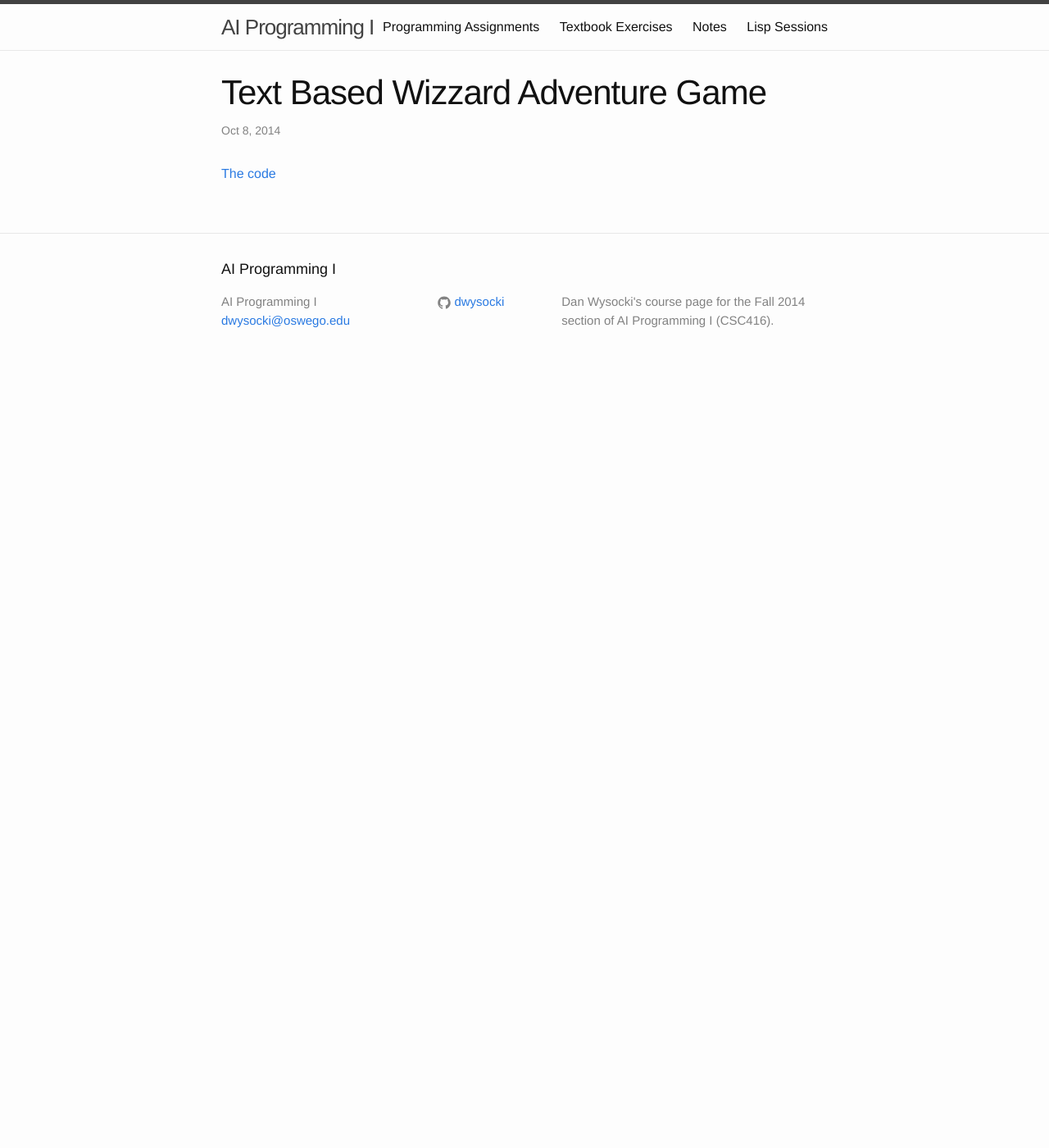
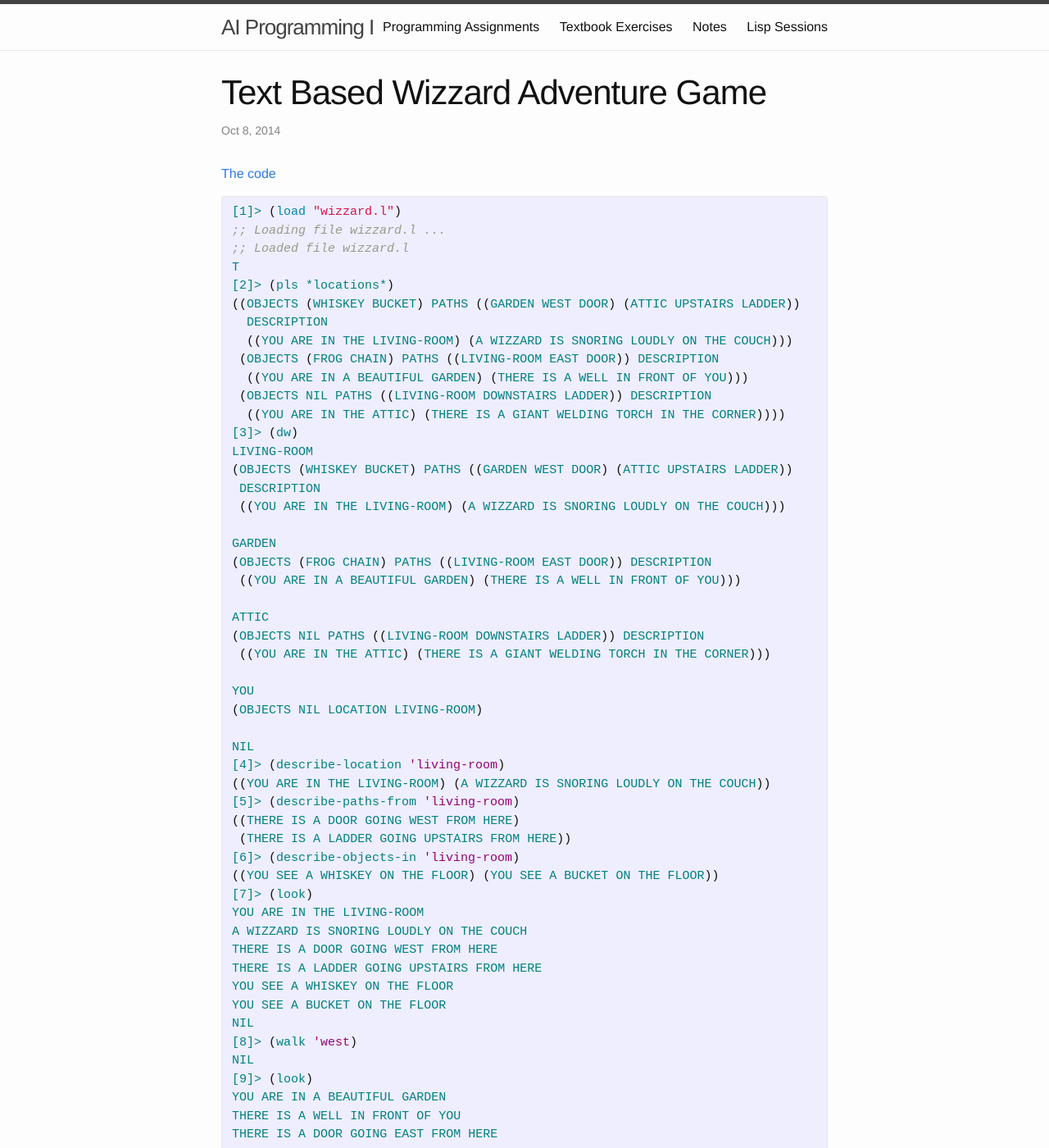
Before and after one commit to dwysocki/ai-programming1, a Jekyll site: the page built from _posts/assignments/2014-10-08-text-based-wizzard-adventure-game.markdown, in a window 1280 px wide and 1400 px high. Shown: the whole window at 82% size. Built offline with Jekyll 4.4.1, drawn with Linux system fonts in a browser that asks for light colours; some of the changed text lies outside the part shown.

Commit message:
Completed Wizzard game with demo.

```diff
--- a/_posts/assignments/2014-10-08-text-based-wizzard-adventure-game.markdown
+++ b/_posts/assignments/2014-10-08-text-based-wizzard-adventure-game.markdown
@@ -6,3 +6,118 @@
 ---
 
 [The code]({{ site.baseurl }}/assignments/wizzard.l)
+
+{% highlight cl %}
+[1]> (load "wizzard.l")
+;; Loading file wizzard.l ...
+;; Loaded file wizzard.l
+T
+[2]> (pls *locations*)
+((OBJECTS (WHISKEY BUCKET) PATHS ((GARDEN WEST DOOR) (ATTIC UPSTAIRS LADDER))
+  DESCRIPTION
+  ((YOU ARE IN THE LIVING-ROOM) (A WIZZARD IS SNORING LOUDLY ON THE COUCH)))
+ (OBJECTS (FROG CHAIN) PATHS ((LIVING-ROOM EAST DOOR)) DESCRIPTION
+  ((YOU ARE IN A BEAUTIFUL GARDEN) (THERE IS A WELL IN FRONT OF YOU)))
+ (OBJECTS NIL PATHS ((LIVING-ROOM DOWNSTAIRS LADDER)) DESCRIPTION
+  ((YOU ARE IN THE ATTIC) (THERE IS A GIANT WELDING TORCH IN THE CORNER))))
+[3]> (dw)
+LIVING-ROOM
+(OBJECTS (WHISKEY BUCKET) PATHS ((GARDEN WEST DOOR) (ATTIC UPSTAIRS LADDER))
+ DESCRIPTION
+ ((YOU ARE IN THE LIVING-ROOM) (A WIZZARD IS SNORING LOUDLY ON THE COUCH)))
+
+GARDEN
+(OBJECTS (FROG CHAIN) PATHS ((LIVING-ROOM EAST DOOR)) DESCRIPTION
+ ((YOU ARE IN A BEAUTIFUL GARDEN) (THERE IS A WELL IN FRONT OF YOU)))
+
+ATTIC
+(OBJECTS NIL PATHS ((LIVING-ROOM DOWNSTAIRS LADDER)) DESCRIPTION
+ ((YOU ARE IN THE ATTIC) (THERE IS A GIANT WELDING TORCH IN THE CORNER)))
+
+YOU
+(OBJECTS NIL LOCATION LIVING-ROOM)
+
+NIL
+[4]> (describe-location 'living-room)
+((YOU ARE IN THE LIVING-ROOM) (A WIZZARD IS SNORING LOUDLY ON THE COUCH))
+[5]> (describe-paths-from 'living-room)
+((THERE IS A DOOR GOING WEST FROM HERE)
+ (THERE IS A LADDER GOING UPSTAIRS FROM HERE))
+[6]> (describe-objects-in 'living-room)
+((YOU SEE A WHISKEY ON THE FLOOR) (YOU SEE A BUCKET ON THE FLOOR))
+[7]> (look)
+YOU ARE IN THE LIVING-ROOM
+A WIZZARD IS SNORING LOUDLY ON THE COUCH
+THERE IS A DOOR GOING WEST FROM HERE
+THERE IS A LADDER GOING UPSTAIRS FROM HERE
+YOU SEE A WHISKEY ON THE FLOOR
+YOU SEE A BUCKET ON THE FLOOR
+NIL
+[8]> (walk 'west)
+NIL
+[9]> (look)
+YOU ARE IN A BEAUTIFUL GARDEN
+THERE IS A WELL IN FRONT OF YOU
+THERE IS A DOOR GOING EAST FROM HERE
+YOU SEE A FROG ON THE FLOOR
+YOU SEE A CHAIN ON THE FLOOR
+NIL
+[10]> (walk 'east)
+NIL
+[11]> (walk 'upstairs)
+NIL
+[12]> (look)
+YOU ARE IN THE ATTIC
+THERE IS A GIANT WELDING TORCH IN THE CORNER
+THERE IS A LADDER GOING DOWNSTAIRS FROM HERE
+NIL
+[13]> (walk 'downstairs)
+NIL
+[14]> (walk 'west)
+NIL
+[15]> (pickup 'rake)
+Cannot pick up RAKE in location GARDEN
+NIL
+[16]> (pickup 'frog)
+NIL
+[17]> (dw)
+LIVING-ROOM
+(OBJECTS (WHISKEY BUCKET) PATHS ((GARDEN WEST DOOR) (ATTIC UPSTAIRS LADDER))
+ DESCRIPTION
+ ((YOU ARE IN THE LIVING-ROOM) (A WIZZARD IS SNORING LOUDLY ON THE COUCH)))
+
+GARDEN
+(OBJECTS (CHAIN) PATHS ((LIVING-ROOM EAST DOOR)) DESCRIPTION
+ ((YOU ARE IN A BEAUTIFUL GARDEN) (THERE IS A WELL IN FRONT OF YOU)))
+
+ATTIC
+(OBJECTS NIL PATHS ((LIVING-ROOM DOWNSTAIRS LADDER)) DESCRIPTION
+ ((YOU ARE IN THE ATTIC) (THERE IS A GIANT WELDING TORCH IN THE CORNER)))
+
+YOU
+(OBJECTS (FROG) LOCATION GARDEN)
+
+NIL
+[18]> (walk 'east)
+NIL
+[19]> (inventory)
+YOU ARE CARRYING THE FROG
+NIL
+[20]> (pickup 'whiskey)
+NIL
+[21]> (inventory)
+YOU ARE CARRYING THE WHISKEY AND THE FROG
+NIL
+[22]> (pickup 'bucket)
+NIL
+[23]> (inventory)
+YOU ARE CARRYING THE BUCKET AND THE WHISKEY AND THE FROG
+NIL
+[24]> (setf (get 'you 'objects) nil)
+NIL
+[25]> (inventory)
+YOU ARE CARRYING NOTHING AT ALL
+NIL
+[26]> (bye)
+Bye.
+{% endhighlight %}
```
Also changed, not shown: 1 other file.
